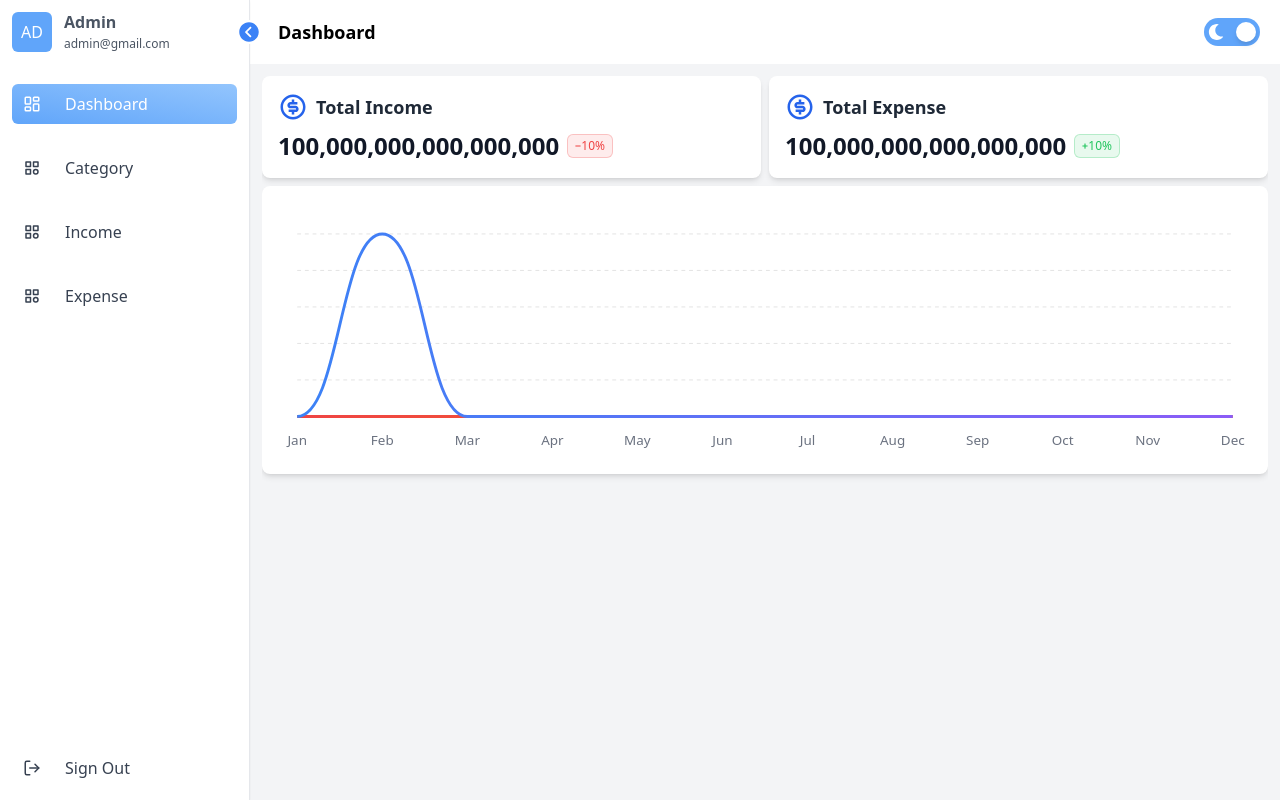
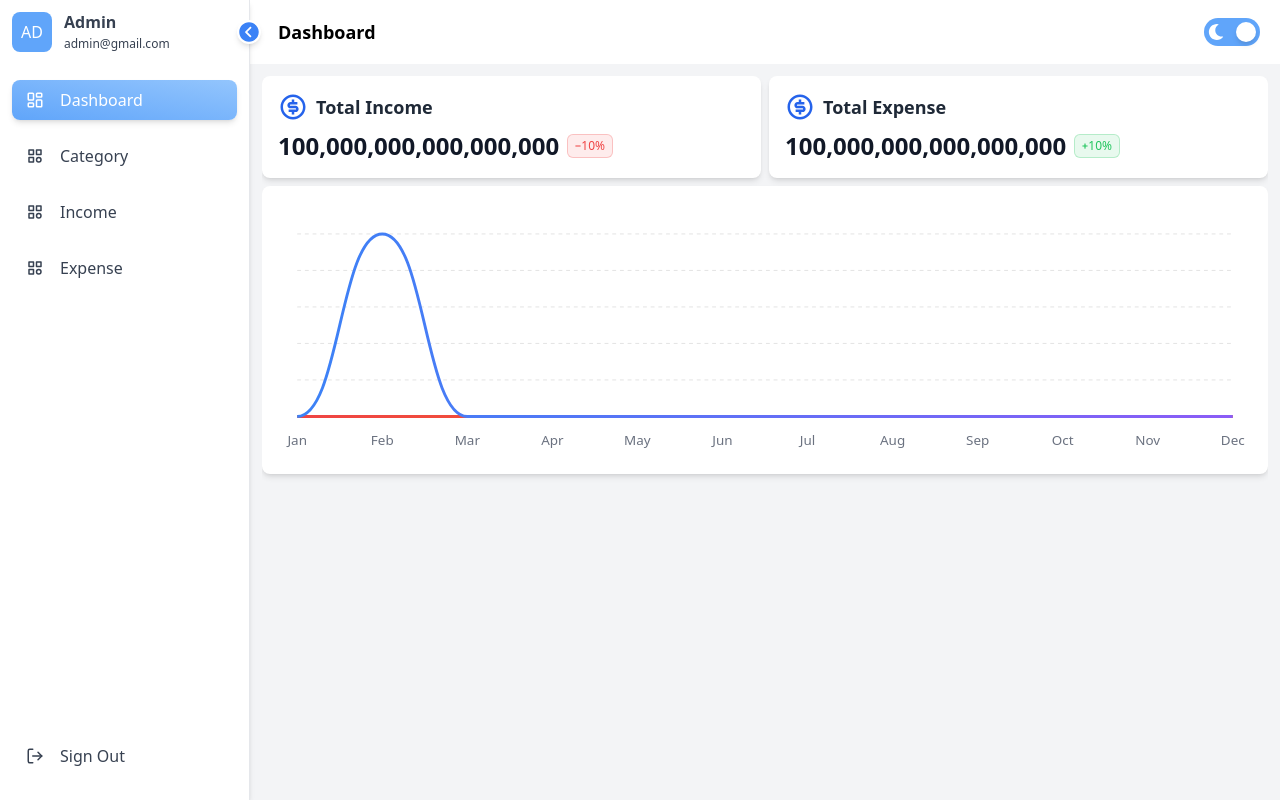
Before and after one commit to heinminaye/expense-tracker, a React (Vite) app: page /dashboard in a window 1280 px wide. Built offline with nearby package versions, Linux system fonts and the light colour scheme; sample sign-in values are in the browser's storage.

Commit message:
editexpense&deletebreakdownitem

```diff
--- a/src/components/button.tsx
+++ b/src/components/button.tsx
@@ -17,7 +17,7 @@ const Button: React.FC<ButtonProps> = ({
     disabled={disabled}
     className={`w-full ${
       disabled ? "bg-gray-400" : "bg-blue-500 hover:bg-blue-600"
-    } text-white text-sm py-2 px-4 rounded-md shadow focus:outline-none focus:ring-2 focus:ring-blue-500 focus:ring-offset-2`}
+    } text-white text-sm py-2 px-4 mt-4 rounded-md shadow focus:outline-none focus:ring-2 focus:ring-blue-500 focus:ring-offset-2`}
   >
     {children}
   </button>
--- a/src/components/sidebar.tsx
+++ b/src/components/sidebar.tsx
@@ -1,31 +1,45 @@
-import React, { createContext, ReactNode, useContext, useState } from "react";
+import React, { createContext, ReactNode, useContext } from "react";
 import {
   IoIosArrowDropleftCircle,
   IoIosArrowDroprightCircle,
 } from "react-icons/io";
-import { LuLayoutDashboard } from "react-icons/lu";
+import { LuLayoutDashboard, LuLogOut } from "react-icons/lu";
 import { RxCross2 } from "react-icons/rx";
 import { TbCategory } from "react-icons/tb";
+import { Link, useLocation, useNavigate } from "react-router-dom";
 import useStore from "../store";
-import { Link, useLocation } from "react-router-dom";
-import { LuLogOut } from "react-icons/lu";
+import { toast } from "sonner";
 
-const SidebarContext = createContext();
+interface SidebarContextType {
+  isSidebarOpen: boolean;
+}
+
+const SidebarContext = createContext<SidebarContextType>({ isSidebarOpen: true });
 
 interface SidebarItemProps {
   icon: ReactNode;
   text: string;
   link: string;
   active?: boolean;
+  onClick?: () => void;
 }
 
 export default function Sidebar() {
-  const { isSidebarOpen, toggleSidebar, setSidebarState } = useStore(
-    (state) => state
-  );
+  const { isSidebarOpen, toggleSidebar, setSidebarState, setAuthToken, set } = useStore((state) => state);
   const location = useLocation();
+  const navigate = useNavigate();
+
   const handleSidebarToggle = () => {
     toggleSidebar();
+  };
+
+  const handleSignOut = () => {
+    localStorage.removeItem("user");
+    localStorage.removeItem("token");
+    setAuthToken(null);
+    set({ user: null, token: null });
+    navigate("/");
+    toast.success("Successfully signed out");
   };
 
   const profileName = "Admin";
@@ -41,52 +55,46 @@ export default function Sidebar() {
   return (
     <aside
       className={`h-full flex z-30 sm:sticky justify-between ${
-        isSidebarOpen
-          ? "w-[250px] fixed lg:relative"
-          : "w-[76px] hidden sm:flex"
-      } transition-width duration-300 ease-in-out`}
+        isSidebarOpen ? "w-[250px] fixed lg:relative" : "w-[76px] hidden sm:flex"
+      } transition-all duration-500 ease-in-out`}
     >
       {/* Sidebar Navigation */}
       <nav
-        className={`h-screen z-20 bg-white dark:bg-slate-800 dark:text-white flex flex-col border-r dark:border-slate-500 shadow-sm ${
+        className={`h-screen z-20 bg-white dark:bg-slate-800 dark:text-white flex flex-col border-r dark:border-slate-600 shadow-md ${
           isSidebarOpen ? "w-[250px]" : "w-[76px]"
-        } transition-width duration-300 ease-in-out`}
+        } transition-all duration-500 ease-in-out`}
       >
         <div className="relative pb-2 flex justify-between items-center">
           <div className="w-full flex p-3 overflow-hidden">
             {/* Profile Image */}
             <div
-              className={`flex justify-center items-center w-10 h-10 rounded-md bg-blue-400 text-white ${
+              className={`flex justify-center items-center w-10 h-10 rounded-lg bg-blue-400 text-white ${
                 isSidebarOpen ? "mr-3" : "mr-0"
-              } transition-all duration-300 ease-in-out`}
+              } transition-all duration-500 ease-in-out`}
             >
               {profileInitial}
             </div>
 
             {/* Profile text container */}
             <div
-              className={`flex flex-col justify-between text-gray-600 dark:text-gray-200 leading-5 overflow-hidden ${
+              className={`flex flex-col justify-between leading-5 overflow-hidden ${
                 isSidebarOpen ? "w-36 opacity-100" : "w-0 opacity-0"
-              } transition-all duration-200 ease-in-out`}
+              } transition-all duration-500 ease-in-out text-gray-700 dark:text-gray-200`}
             >
-              <h4 className="font-semibold truncate">{profileName}</h4>{" "}
-              {/* Apply truncate here */}
-              <span className="text-xs truncate">
-                admin@gmail.com
-              </span>
+              <h4 className="font-semibold truncate">{profileName}</h4>
+              <span className="text-xs truncate">admin@gmail.com</span>
             </div>
           </div>
-          <div className="absolute -right-3 rounded-full bg-white dark:bg-slate-800 text-blue-500 text-2xl cursor-pointer duration-300 ease-in-out">
+
+          <div className="absolute -right-3 rounded-full bg-white dark:bg-slate-800 text-blue-500 text-2xl cursor-pointer shadow-md transition duration-500 ease-in-out">
             {isSidebarOpen ? (
-              <IoIosArrowDropleftCircle
-                className=""
-                onClick={handleSidebarToggle}
-              />
+              <IoIosArrowDropleftCircle onClick={handleSidebarToggle} />
             ) : (
               <IoIosArrowDroprightCircle onClick={handleSidebarToggle} />
             )}
           </div>
         </div>
+
         <SidebarContext.Provider value={{ isSidebarOpen }}>
           <ul className="flex-1 flex flex-col px-3 overflow-y-auto overflow-x-hidden">
             {sidebarItems.map((item, index) => (
@@ -98,13 +106,12 @@ export default function Sidebar() {
                 active={location.pathname === item.link}
               />
             ))}
-            <div className="mt-auto">
+            <div className="mt-auto mb-4">
               <SidebarItem
-                key={5}
                 icon={<LuLogOut />}
-                text={"Sign Out"}
-                link={"/sign-out"}
-                active={false}
+                text="Sign Out"
+                link="#"
+                onClick={handleSignOut}
               />
             </div>
           </ul>
@@ -113,7 +120,7 @@ export default function Sidebar() {
 
       {/* Overlay */}
       <div
-        className={`lg:hidden fixed inset-0 bg-black opacity-80 z-10 transition-opacity duration-300 ease-in-out ${
+        className={`lg:hidden fixed inset-0 bg-black opacity-50 z-10 transition-opacity duration-500 ease-in-out ${
           isSidebarOpen ? "block" : "hidden"
         }`}
         onClick={handleSidebarToggle}
@@ -122,28 +129,32 @@ export default function Sidebar() {
   );
 }
 
-export function SidebarItem({ icon, text, link, active }: SidebarItemProps) {
+export function SidebarItem({ icon, text, link, active, onClick }: SidebarItemProps) {
   const { isSidebarOpen } = useContext(SidebarContext);
+
   return (
     <li
-      className={`flex items-center  justify-center my-3 mr-2 rounded-md cursor-pointer group ${
+      className={`flex items-center justify-center my-2 rounded-lg cursor-pointer group ${
         active
-          ? "bg-gradient-to-tr from-blue-400 to-blue-300 text-white"
-          : "hover:bg-blue-100 dark:hover:bg-slate-600 dark:hover:text-gray-300 text-gray-700 dark:text-gray-300"
-      } ${isSidebarOpen ? "w-full" : "w-10 "} transition-all duration-300`}
+          ? "bg-gradient-to-tr from-blue-400 to-blue-300 text-white shadow-md"
+          : "hover:bg-blue-100 dark:hover:bg-slate-600 dark:hover:text-gray-200 text-gray-700 dark:text-gray-300"
+      } ${isSidebarOpen ? "w-full" : "w-12"} transition-all duration-500 ease-in-out`}
     >
       <Link
-        to={`${link}`}
-        className={`flex h-full items-center w-full py-2 px-[11px]`}
+        to={link}
+        onClick={onClick}
+        className={`flex items-center py-2 px-3.5 h-full w-full ${isSidebarOpen ? "" : ""}`}
       >
-        {/* Icon container */}
-        <div className="text-lg">{icon}</div>
+        {/* Icon */}
+        <div className="text-lg group-hover:scale-110 transition-transform duration-200">
+          {icon}
+        </div>
 
-        {/* Text container */}
+        {/* Text */}
         <span
-          className={`overflow-hidden items-center text-md ${
-            isSidebarOpen ? "w-50 ml-6" : "w-0"
-          } whitespace-nowrap`}
+          className={`overflow-hidden whitespace-nowrap ml-4 ${
+            isSidebarOpen ? "opacity-100 " : "opacity-0"
+          } transition-opacity duration-300 ease-in-out`}
         >
           {text}
         </span>
--- a/src/components/types/expense.ts
+++ b/src/components/types/expense.ts
@@ -1,5 +1,5 @@
 export interface ExpenseItem {
-    id: number;
+    id: string;
     category: string;
     expense: number;
     date: string;
@@ -7,7 +7,8 @@ export interface ExpenseItem {
     breakdownItems?: BreakdownItem[];
   }
 
-  export interface BreakdownItem {
+export interface BreakdownItem {
+    id: string;
     name: string;
     price: number;
     quantity: number | string;
--- a/src/libs/api.tsx
+++ b/src/libs/api.tsx
@@ -1,6 +1,4 @@
 import axios from "axios";
-
-import { IncomeItem } from "../components/types/income";
 import useStore from "../store";
 
 const API_URL = "http://localhost:3030/api";
@@ -9,14 +7,34 @@ const api = axios.create({
   baseURL: API_URL,
 });
 
+// Helper function to clear auth data
+const clearAuthData = () => {
+  delete api.defaults.headers.common["Authorization"];
+  useStore.getState().clearToken();
+  localStorage.clear();
+  window.location.reload();
+};
+
 export function setAuthToken(token: string) {
   if (token) {
     api.defaults.headers.common["Authorization"] = `Bearer ${token}`;
-  }
+  } else {
     delete api.defaults.headers.common["Authorization"];
   }
+}
 
+// Response interceptor to handle 301 and other auth errors
+api.interceptors.response.use(
+  (response) => response,
+  (error) => {
+    if (error.response && (error.response.status === 301 || error.response.status === 401)) {
+      clearAuthData();
+    }
+    return Promise.reject(error);
+  }
+);
 
+// Date formatting helpers
 export const formatDisplayDate = (dateString: string) => {
   const date = new Date(dateString);
   return date.toLocaleDateString("en-US", {
@@ -25,23 +43,38 @@ export const formatDisplayDate = (dateString: string) => {
     day: "numeric",
   });
 };
+
 export const formatForSubmit = (dateString: string) => {
   const date = new Date(dateString);
   const day = String(date.getDate()).padStart(2, "0");
-    const month = String(date.getMonth() + 1).padStart(2, "0"); // months are 0-indexed
+  const month = String(date.getMonth() + 1).padStart(2, "0");
   const year = date.getFullYear();
-    return `${day}-${month}-${year}`;
+  return `${year}-${month}-${day}`;
 };
 
-const expenseprefix= "expenses/";
+export const signIn = async (credentials: { username: string; password: string }) => {
+  try {
+    const response = await api.post('/auth/signin', credentials);
+    return response.data;
+  } catch (error) {
+    console.error("Error signing in:", error);
+    throw error;
+  }
+};
 
+const expensePrefix = "expenses";
+
+// Expense API functions
 export const fetchExpenses = async (body: any) => {
   try {
     const { token } = useStore.getState();
     if (token) api.defaults.headers.common["Authorization"] = `Bearer ${token}`;
-    const response = await api.post(`${expenseprefix}`, body);
+    const response = await api.post(expensePrefix, body);
     return response.data;
   } catch (error) {
+    if (axios.isAxiosError(error) && error.response?.status === 301) {
+      clearAuthData();
+    }
     console.error('Error fetching expenses:', error);
     throw error;
   }
@@ -51,10 +84,28 @@ export const addExpenseWithBreakdown = async (expenseData: any) => {
   try {
     const { token } = useStore.getState();
     if (token) api.defaults.headers.common["Authorization"] = `Bearer ${token}`;
-    const response = await api.post(`${expenseprefix}/add`, expenseData );
+    const response = await api.post(`${expensePrefix}/add`, expenseData);
     return response.data;
   } catch (error) {
+    if (axios.isAxiosError(error) && error.response?.status === 301) {
+      clearAuthData();
+    }
     console.error("Error adding expense:", error);
+    throw error;
+  }
+};
+
+export const editExpenseWithBreakdown = async (expenseData: any) => {
+  try {
+    const { token } = useStore.getState();
+    if (token) api.defaults.headers.common["Authorization"] = `Bearer ${token}`;
+    const response = await api.post(`${expensePrefix}/edit`, expenseData);
+    return response.data;
+  } catch (error) {
+    if (axios.isAxiosError(error) && error.response?.status === 301) {
+      clearAuthData();
+    }
+    console.error("Error editing expense:", error);
     throw error;
   }
 };
@@ -63,12 +114,42 @@ export const softDeleteExpenses = async (expenseData: any) => {
   try {
     const { token } = useStore.getState();
     if (token) api.defaults.headers.common["Authorization"] = `Bearer ${token}`;
-    const response = await api.post(`${expenseprefix}/delete`, expenseData);
+    const response = await api.post(`${expensePrefix}/delete`, expenseData);
     return response.data;
   } catch (error) {
+    if (axios.isAxiosError(error) && error.response?.status === 301) {
+      clearAuthData();
+    }
     console.error('Error soft deleting expenses:', error);
     throw error;
   }
 };
 
-export default api;
+export const deleteBreakdownItem = async (data: { user_id: string,breakdown_item_id: string }) => {
+  try {
+    const { token } = useStore.getState();
+    if (token) api.defaults.headers.common["Authorization"] = `Bearer ${token}`;
+    const response = await api.post(`${expensePrefix}/breakdown/delete`, data);
+    return response.data;
+  } catch (error) {
+    if (axios.isAxiosError(error) && error.response?.status === 301) {
+      clearAuthData();
+    }
+    console.error('Error deleting breakdown item:', error);
+    throw error;
+  }
+};
+
+// Export the axios instance and all functions
+export default {
+  api,
+  signIn,
+  setAuthToken,
+  formatDisplayDate,
+  formatForSubmit,
+  fetchExpenses,
+  addExpenseWithBreakdown,
+  editExpenseWithBreakdown,
+  softDeleteExpenses,
+  deleteBreakdownItem
+};
--- a/src/pages/auth/sign-in.tsx
+++ b/src/pages/auth/sign-in.tsx
@@ -8,7 +8,7 @@ import { FaEye, FaEyeSlash } from "react-icons/fa";
 import { toast } from 'sonner'
 import Input from "../../components/input";
 import Button from "../../components/button";
-import api from "../../libs/api";
+import api, { signIn } from "../../libs/api";
 
 const SignInSchema = zod.object({
   user_id: zod
@@ -21,7 +21,7 @@ const SignInSchema = zod.object({
 });
 
 function SignIn() {
-  const { user, setCredentails } = useStore((state) => state);
+  const { user, setCredentials } = useStore((state) => state);
   const navigate = useNavigate();
 
   const [loading, setLoading] = useState(false);
@@ -41,52 +41,25 @@ function SignIn() {
     }
   }, [user, navigate]);
 
-  // const fakeApiPost = (url, data) => {
-  //   return new Promise((resolve) => {
-  //     setTimeout(() => {
-  //       if (data.username === 'admin' && data.password === 'password123') {
-  //         resolve({
-  //           data: {
-  //             returncode: '200',
-  //             message: 'Login successful!',
-  //             data: {
-  //               user_id: 'admin@gmail.com',
-  //             },
-  //             token: 'fakeJwtToken123',
-  //           },
-  //         });
-  //       } else {
-  //         resolve({
-  //           data: {
-  //             returncode: '400',
-  //             message: 'Invalid username or password',
-  //           },
-  //         });
-  //       }
-  //     }, 1000);
-  //   });
-  // };
-
   const onSubmit = async (data: any) => {
     setLoading(true);
     try {
-      const { data: response } = await api.post('/auth/signin', data);
-      // const { data: response } = await fakeApiPost('/auth/signin', data);
-      console.log(response)
-      if (response.returncode == '200') {
-        toast.success(response.message)
-        localStorage.setItem("user", response.data['user_id']);
+      const response = await signIn(data);
+      if (response.returncode == "200") {
+        toast.success(response.message);
+        localStorage.setItem("user", response.data["user_id"]);
         localStorage.setItem("token", response.token);
-        setCredentails(response.data['user_id'],response.token);
-        setTimeout(() => {
-          reset();
-          navigate("/");
-        }, 2000);
+        setCredentials(response.data["user_id"], response.token);
+        // setTimeout(() => {
+        //   reset();
+        //   navigate("/");
+        // }, 4000);
       } else {
-        toast.error(response.message)
+        toast.error(response.message);
       }
     } catch (error) {
-      toast.error("Something went wrong. Please try again.")
+      toast.error("Something went wrong. Please try again.");
+      setLoading(false);
     } finally {
       setLoading(false);
     }
@@ -136,13 +109,13 @@ function SignIn() {
               {errors.password && <p className="text-red-500 text-xs mt-1">{errors.password.message}</p>}
             </div>
 
-            <div className="mb-6">
+            {/* <div className="mb-6">
               <div className="text-right">
                 <a href="#" className="text-sm text-blue-500 hover:underline">
                   Forgot your password?
                 </a>
               </div>
-            </div>
+            </div> */}
 
             <Button type="submit" disabled={loading}>
               {loading ? "Signing In..." : "Sign In"}
--- a/src/store/index.tsx
+++ b/src/store/index.tsx
@@ -20,18 +20,26 @@ const useStore = create((set) => ({
     set({ theme });
   },
 
-  setCredentails: (user, token) => {
+  setCredentials: (user, token) => {
     localStorage.setItem("user", user);
     localStorage.setItem("token", token);
     setAuthToken(token);
     set({ user, token });
   },
 
+  // Added clearToken function
+  clearToken: () => {
+    localStorage.removeItem("token");
+    setAuthToken(null);
+    set({ token: null });
+  },
+
+  // Updated signOut to use clearToken
   signOut: () => {
     localStorage.removeItem("user");
     localStorage.removeItem("token");
     setAuthToken(null);
-    set({ user: null, token: null });
+    set({ user: null, token:null });
   },
 
   toggleSidebar: () =>
```
Also changed, not shown: src/components/expense/data.tsx (+41 -12 lines), src/components/expense/expensemodal.tsx (+68 -4 lines). Lines whose indentation alone changed are shown as unchanged.
